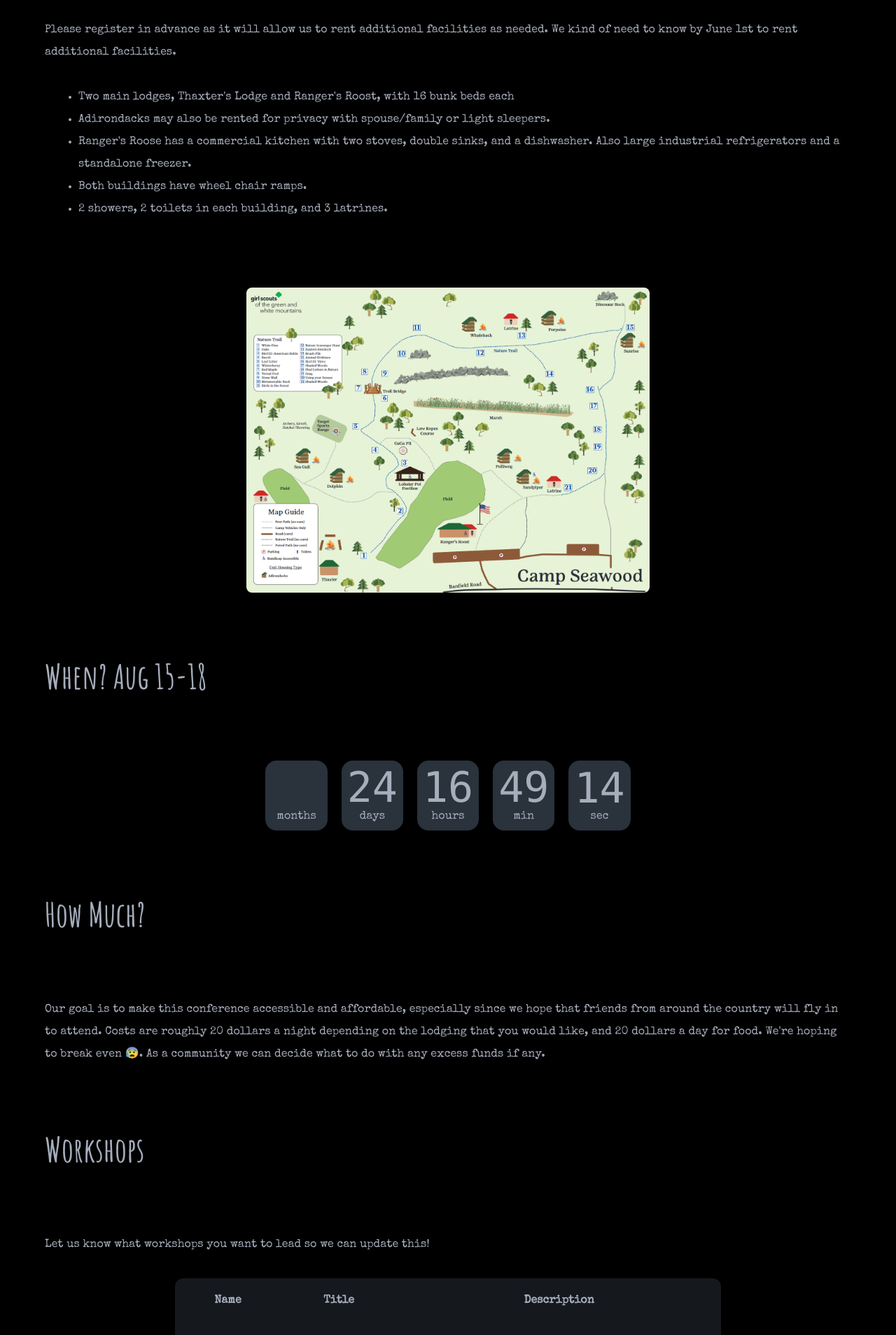
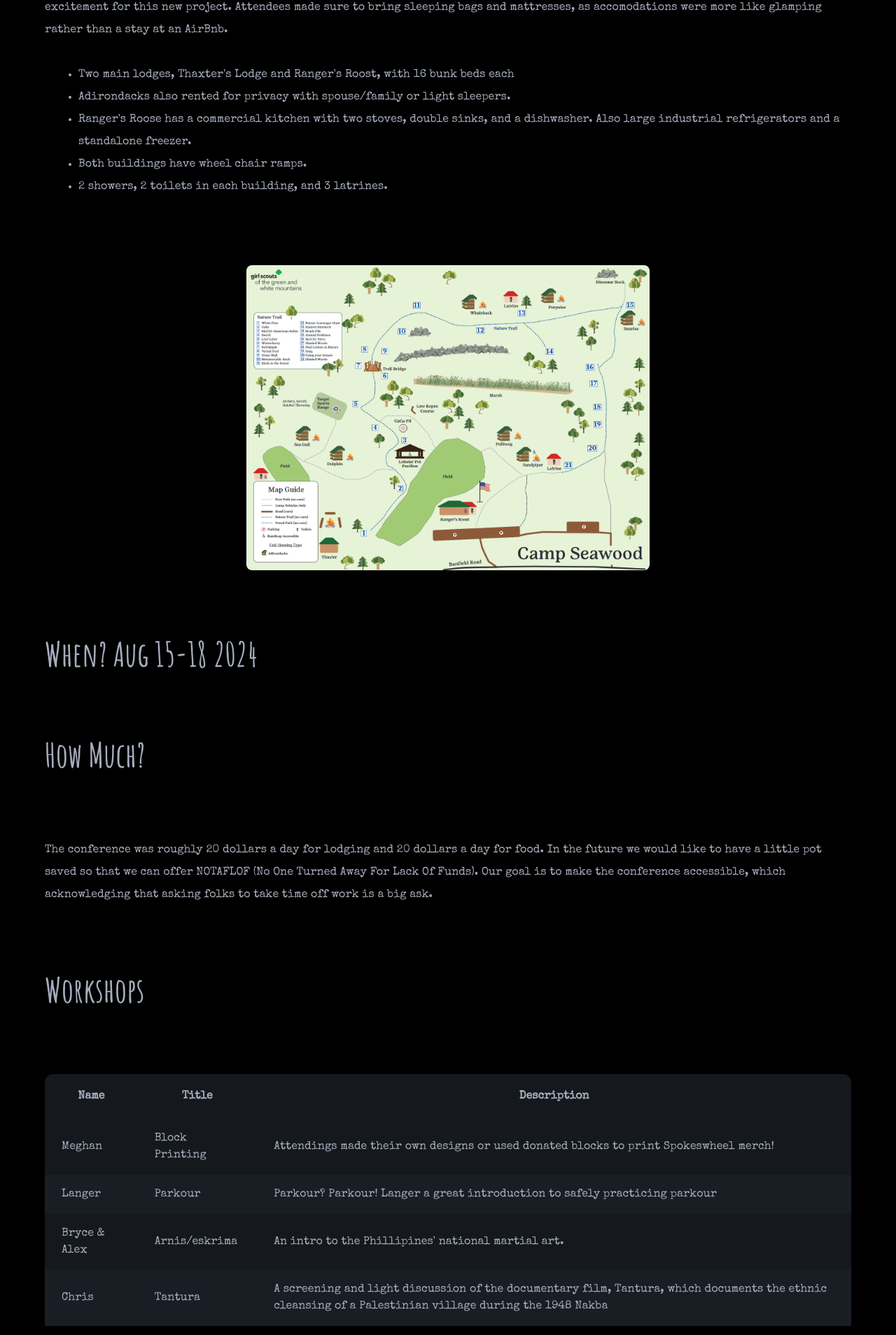
Before and after one commit to cludwell/spokeswheel, a Next.js app: page /plans2024 in a window 1280 px wide. Shown: the part 737-2645 px from the top of the page at 70% size. Built offline with nearby package versions, Linux system fonts and the light colour scheme; no server answers.

Commit message:
working on 2024 report back

```diff
--- a/src/app/plans2024/page.jsx
+++ b/src/app/plans2024/page.jsx
@@ -12,13 +12,13 @@ export default function Plans2024() {
         Location - Camp Seawood
       </h2>
       <p className="my-8 fade-in">
-        {`At the moment we are renting  Camp Seawood from the Girl Scouts as the location for our first conference. It's a walkable distance from the ocean and downtown Portsmouth, NH and a straight shot from Logan Airport going north on Rt 1. It's also very affordable. We wanted to keep things cheap while we gauge excitement for this new project. Please be sure to bring sleeping bags/bedding, and if you plan on staying in an adirondack please bring a sleeping mattress.`}
+        {` Our first annual conference was held at Camp Seawood in Portsmouth, New Hampshire! About 20 people, including a few families joined us for a small conference. It was reassuring to hear from attendees that some came just because their friends were attending only to realize that they missed spiritual spaces like this in their lives. It's a walkable distance from the ocean and downtown Portsmouth, NH and a straight shot from Logan Airport going north on Rt 1. It was also very affordable. We wanted to keep things cheap while we gauge excitement for this new project. Attendees made sure to bring sleeping bags and mattresses, as accomodations were more like glamping rather than a stay at an AirBnb.`}
       </p>
-      <p className="my-8 fade-in">{`Please register in advance as it will allow us to rent additional facilities as needed. We kind of need to know by June 1st to rent additional facilities. `}</p>
+
       <ul className="ml-12 fade-in">
         <li className="list-disc ">{`Two main lodges, Thaxter's Lodge and Ranger's Roost, with 16 bunk beds each`}</li>
         <li className="list-disc ">
-          {`Adirondacks may also be rented for privacy with spouse/family or light
+          {`Adirondacks also rented for privacy with spouse/family or light
           sleepers.`}
         </li>
         <li className="list-disc ">{`Ranger's Roose has a commercial kitchen with two stoves, double sinks, and a dishwasher. Also large industrial refrigerators and a standalone freezer.`}</li>
@@ -36,24 +36,21 @@ export default function Plans2024() {
       />
 
       <h2 className={amatic.className + " mb-24 text-4xl sm:text-5xl"}>
-        When? Aug 15-18
+        When? Aug 15-18 2024
       </h2>
-      <div className="flex flex-col items-center mb-24">
+      {/* <div className="flex flex-col items-center mb-24">
         <CountDown />
-      </div>
+      </div> */}
       <h2 className={amatic.className + " mb-24 text-4xl sm:text-5xl"}>
         How Much?
       </h2>
       <p className="my-8 fade-in">
-        {`Our goal is to make this conference accessible and affordable, especially since we hope that friends from around the country will fly in to attend. Costs are roughly 20 dollars a night depending on the lodging that you would like, and 20 dollars a day for food. We're hoping to break even 😰. As a community we can decide what to do with any excess funds if any.`}
+        {`The conference was roughly 20 dollars a day for lodging and 20 dollars a day for food. In the future we would like to have a little pot saved so that we can offer NOTAFLOF (No One Turned Away For Lack Of Funds). Our goal is to make the conference accessible, which acknowledging that asking folks to take time off work is a big ask.`}
       </p>
       <h2 className={amatic.className + " my-24 text-4xl sm:text-5xl"}>
         Workshops
       </h2>
-      <p className="my-8 fade-in">
-        {" "}
-        {`Let us know what workshops you want to lead so we can update this!`}
-      </p>
+
       <div className="flex flex-row justify-center w-full overflow-x-auto ">
         <table className="table-xs sm:table-sm md:table-lg table-zebra bg-base-300 rounded-xl">
           {/* head */}
@@ -66,16 +63,22 @@ export default function Plans2024() {
           </thead>
           <tbody>
             {/* row 1 */}
-            {/* <tr>
-              <td>Sarah</td>
-              <td>Happy Accidents</td>
-              <td>Come get a stick and poke from Sarah!</td>
-            </tr> */}
+            <tr>
+              <td>Meghan</td>
+              <td>Block Printing</td>
+              <td>
+                Attendings made their own designs or used donated blocks to
+                print Spokeswheel merch!
+              </td>
+            </tr>
             {/* row 2 */}
             <tr>
-              <td>Matty Mo</td>
-              <td>Cryptids</td>
-              <td>A deep dive into the Mothman, etc</td>
+              <td>Langer</td>
+              <td>Parkour</td>
+              <td>
+                Parkour? Parkour! Langer a great introduction to safely
+                practicing parkour
+              </td>
             </tr>
             {/* row 3 */}
             <tr>
@@ -83,6 +86,16 @@ export default function Plans2024() {
               <td>Arnis/eskrima</td>
               <td>An intro to the Phillipines' national martial art.</td>
             </tr>
+            {/* row 4 */}
+            <tr>
+              <td>Chris</td>
+              <td>Tantura</td>
+              <td>
+                A screening and light discussion of the documentary film,
+                Tantura, which documents the ethnic cleansing of a Palestinian
+                village during the 1948 Nakba
+              </td>
+            </tr>
           </tbody>
         </table>
       </div>
```
